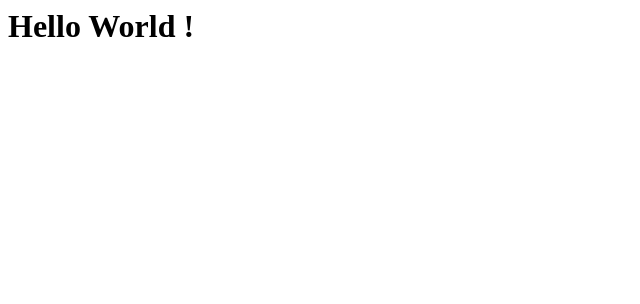
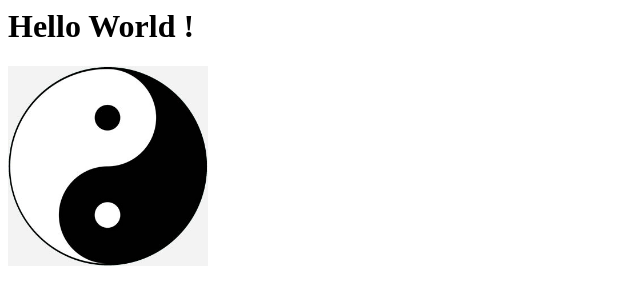
Before and after one commit to rkris032272/rkris032272.github.io, a plain HTML site: page index.html in a window 1280 px wide. Shown: the whole page, without its empty margins (0-640 px from the left). Drawn offline with Linux system fonts and the light colour scheme.

Commit message:
add image

```diff
--- a/index.html
+++ b/index.html
@@ -1,3 +1,6 @@
 <html>
     <h1>Hello World !</h1>
+    <div>
+        <img src="yin-yang.jpg" height="200"
+    </div>
 </html>
```
Also changed, not shown: yin-yang.jpg (added).
